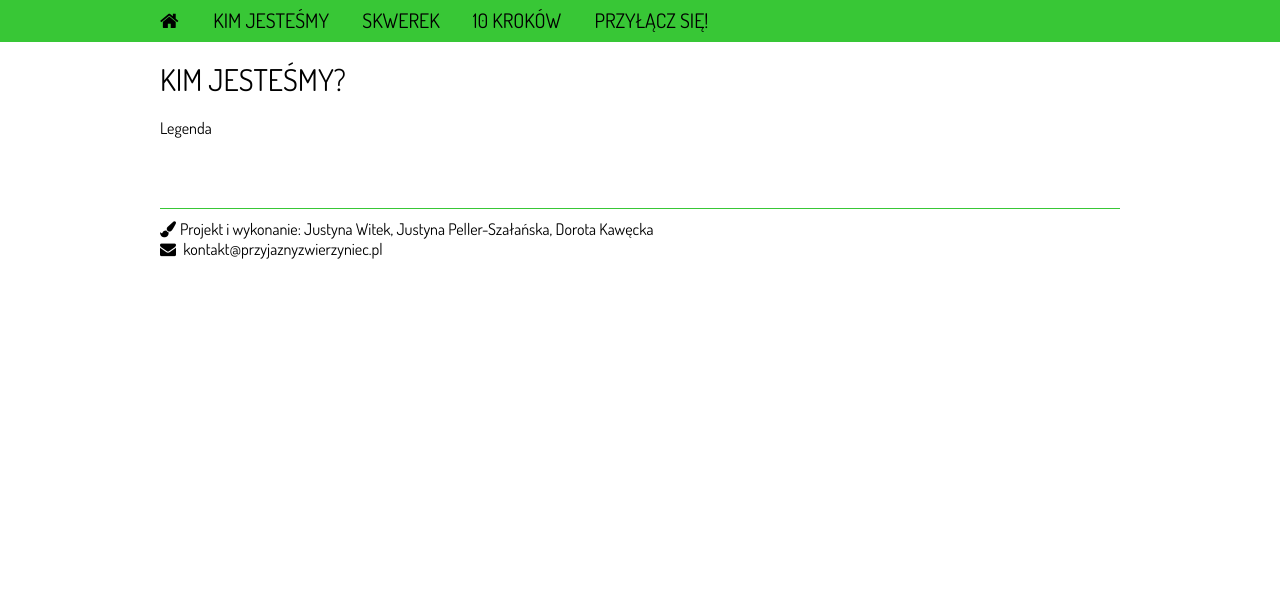
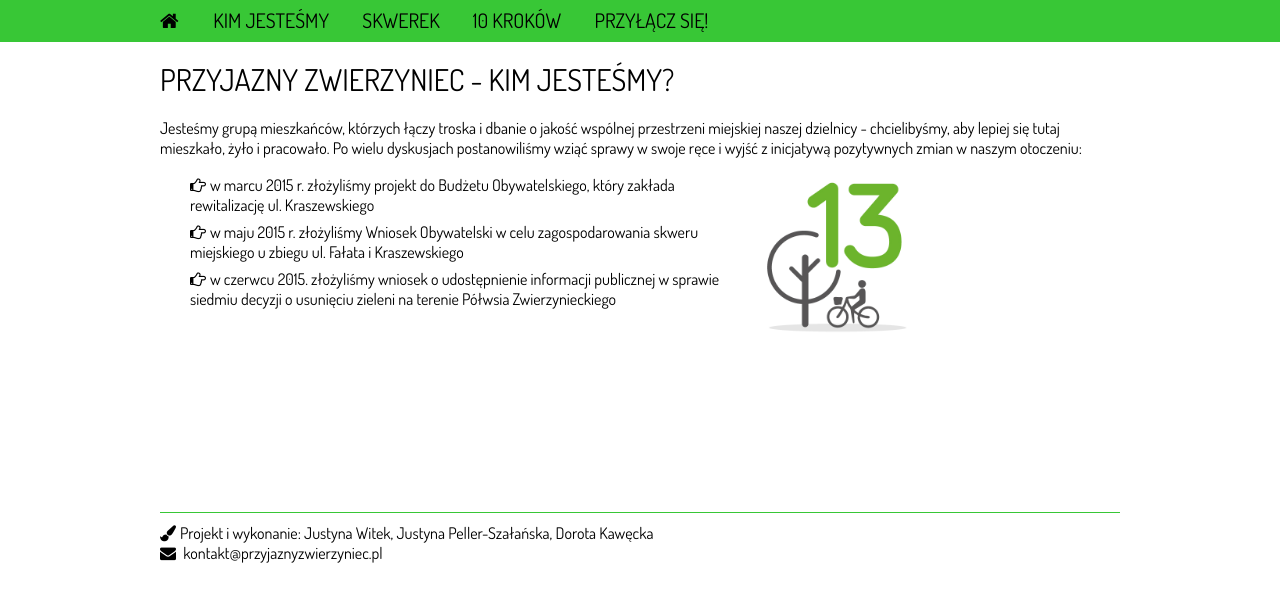
Before and after one commit to dkawecka/przyjaznyzwierzyniec, a plain HTML site: page kim.html in a window 1280 px wide. Drawn offline with Linux system fonts and the light colour scheme.

Commit message:
About us subsite added

```diff
--- a/kim.html
+++ b/kim.html
@@ -37,17 +37,25 @@
   </nav>
 
   <header>
-    <h1>Kim jesteśmy?</h1>
+    <h1>Przyjazny Zwierzyniec - Kim jesteśmy?</h1>
   </header>
 
   <!--Opis-->
   <section>
-      <div>
-        <p>Legenda</p>
+    <div class="about-us-descrption clear">
+      <p>Jesteśmy grupą mieszkańców, którzych łączy troska i dbanie o jakość wspólnej przestrzeni miejskiej naszej dzielnicy - chcielibyśmy, aby lepiej się tutaj mieszkało, żyło i pracowało. Po wielu dyskusjach postanowiliśmy wziąć sprawy w swoje ręce i wyjść z inicjatywą pozytywnych zmian w naszym otoczeniu:</p>
+      <div class="about-us-completed">
+        <ul>
+          <li><i class="fa fa-hand-o-right"></i>w marcu 2015 r. złożyliśmy projekt do Budżetu Obywatelskiego, który zakłada <a href="index.html">rewitalizację ul. Kraszewskiego</a></li>
+          <li><i class="fa fa-hand-o-right"></i>w maju 2015 r. złożyliśmy Wniosek Obywatelski w celu zagospodarowania <a href="skwerek.html">skweru miejskiego u zbiegu ul. Fałata i Kraszewskiego</a></li>
+          <li><i class="fa fa-hand-o-right"></i>w czerwcu 2015. złożyliśmy wniosek o udostępnienie informacji publicznej w sprawie siedmiu decyzji o usunięciu zieleni na terenie Półwsia Zwierzynieckiego</li>
+        </ul>
+        </div>
+      <div class="about-us-logo"><a href="http://budzet.dialoguj.pl/projects/1094-rewitalizacja-ul-kraszewskiego-poprawa-bezpieczenstwa-ruchu-drogowego-oraz-podniesienie-standardu-i-ozywienie-przestrzeni-sasiedzkiej-sciezka-rowerowa-i-zielen" target="_blank"><img src="logo_13.jpg"></a>
       </div>
     </section>
 
-<footer>
+    <footer class="kim">
       <p><i class="fa fa-paint-brush"></i>Projekt i wykonanie: Justyna Witek, Justyna Peller-Szałańska, Dorota Kawęcka</p>
       <p><i class="fa fa-envelope"></i> <a href="mailto:kontakt@przyjaznyzwierzyniec.pl">kontakt@przyjaznyzwierzyniec.pl</a></p>
     </footer>
--- a/stylesheets/main.css
+++ b/stylesheets/main.css
@@ -56,6 +56,9 @@ footer {
   border-top: 1px solid #38C736;
 }
 
+.kim {
+  margin-top: 150px;
+}
 
 /*
   ========================================
@@ -201,8 +204,28 @@ i {
 nav ul,
 .elements ul,
 .voting-onsite ul,
-.skwerek-aims-content ul {
+.skwerek-aims-content ul,
+.about-us-completed ul {
   list-style-type: none;
+}
+
+.about-us-completed {
+  float: left;
+  width: 60%;
+}
+
+.about-us-completed ul {
+  padding-left: 30px;
+  padding-top: 10px;
+}
+
+.about-us-logo {
+  float: right;
+  width: 40%;
+}
+
+.about-us-logo img {
+  width: 200px;
 }
 
 .skwerek-plan {
@@ -229,7 +252,8 @@ nav ul,
 }
 
 .skwerek-legend li,
-.skwerek-aims-content li {
+.skwerek-aims-content li,
+.about-us-completed li {
   padding-top: 7px;
 }
 
```
Also changed, not shown: skwerek.html (+2 -2 lines). Lines whose indentation alone changed are shown as unchanged.
